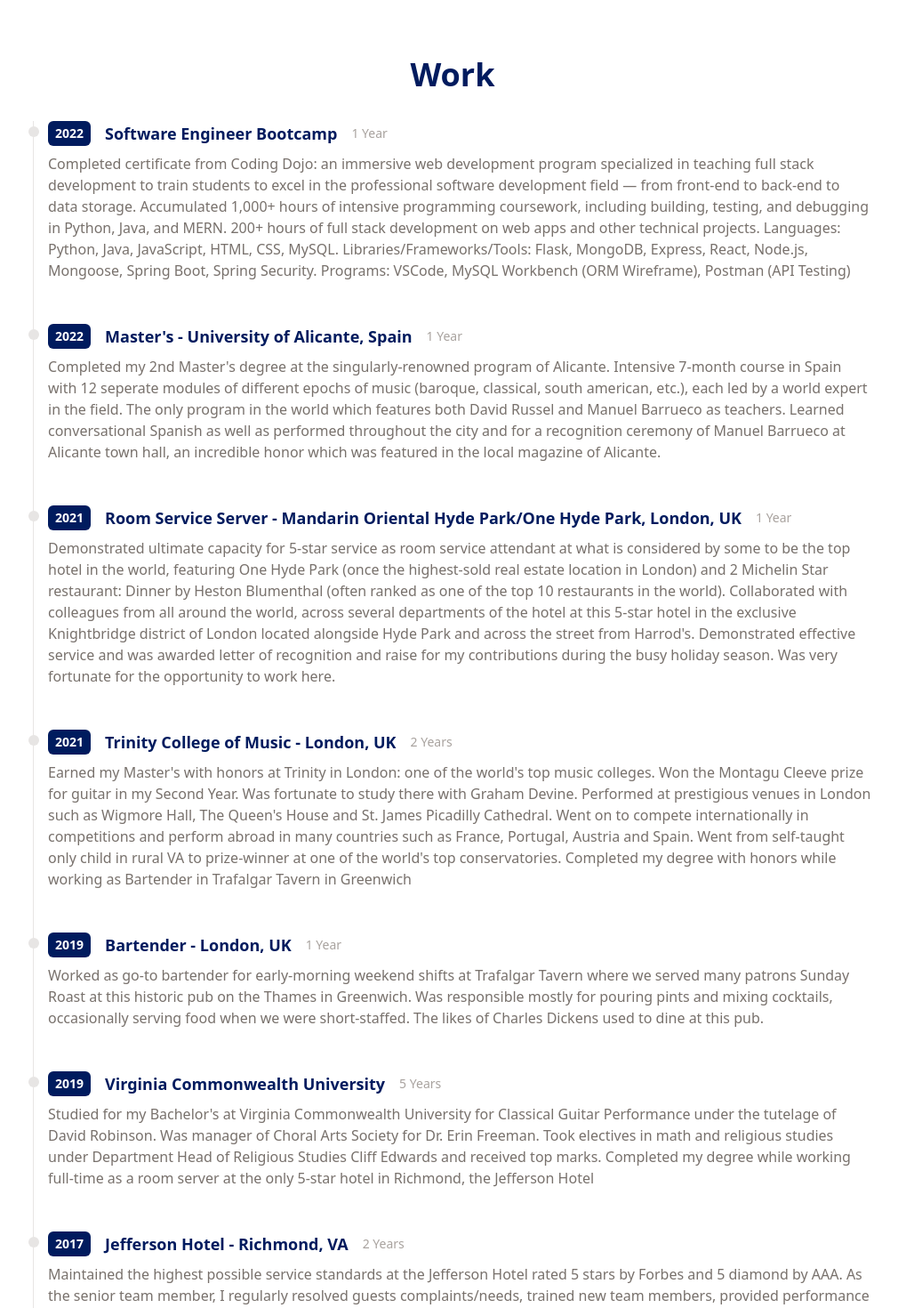
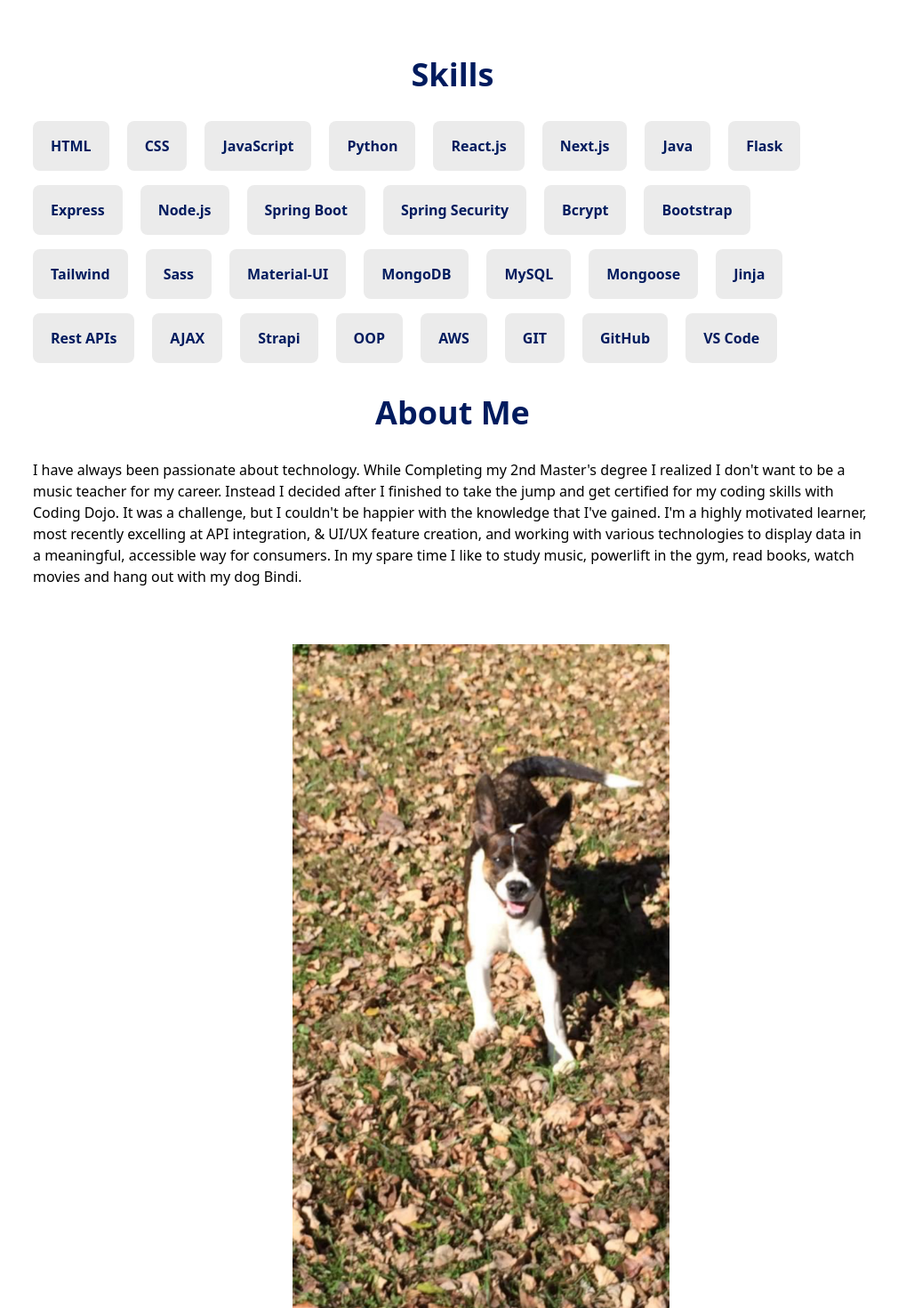
Before and after one commit to cliffordstevenson/myPersonalWebsite, a React (Vite) app: page / in a window 1280 px wide. Shown: the part 800-2270 px from the top of the page at 89% size, without its empty margins (163-1173 px from the left). Built offline with nearby package versions, Linux system fonts and the light colour scheme.

Commit message:
ready4deploy

```diff
--- a/src/components/Main.jsx
+++ b/src/components/Main.jsx
@@ -46,7 +46,7 @@
                         <a href="https://twitter.com/cliffspeaking"><FaTwitter className="cursor-pointer" size={20} /></a>
                         <a href="https://www.facebook.com/cliff.stevenson.9/"><FaFacebookF className="cursor-pointer" size={20} /></a>
                         <a href="https://www.instagram.com/acsguitar/?hl=en"><FaInstagram className="cursor-pointer" size={20} /></a>
-                        <a href="https://www.linkedin.com/in/cliffordandrewstevenson/"><FaLinkedinIn className="cursor-pointer" size={20} /></a>
+                        <a href="https://www.linkedin.com/in/cliffstvnsn/"><FaLinkedinIn className="cursor-pointer" size={20} /></a>
                         <a href="https://github.com/cliffstvnsn"><FaGithub className="cursor-pointer" size={20} /></a>
                     </div>
                 </div>
--- a/src/components/Photo.jsx
+++ b/src/components/Photo.jsx
@@ -1,5 +1,5 @@
 import React from 'react'
-import ProfilePhoto from '../assets/ProfilePhoto.png'
+import ProfilePhoto from '/CliffPhoto.jpg'
 
 const Photo = () => {
     return (
--- a/src/components/Projects.jsx
+++ b/src/components/Projects.jsx
@@ -8,7 +8,7 @@
 const Projects = () => {
     return (
         <div id='projects' className='max-w-[1040px] m-auto md:pl-20 p-4 py-16'>
-            <h1 className='text-4xl font-bold text-center text-[#001b5e]'>Projects</h1>
+            <h1 className='text-4xl font-bold text-center text-[#001b5e]'>Portfolio</h1>
             <p className='text-center py-8'>
                 I am passionate about learning new technologies and creating apps to solve real-world problems. Here are featured some of my most recent projects
             </p>
@@ -16,7 +16,7 @@
                 <ProjectItem img={helpDeskImg} title='HelpDesk App' link="https://github.com/cliffstvnsn/SupportDesk"/>
                 <ProjectItem img={NetflixIMG} title='Netflix App' link='https://github.com/cliffstvnsn/netflixfirebase'/>
                 <ProjectItem img={SneakerHeadIMG} title='E-Commerce App' link="https://github.com/cliffstvnsn/SneakerHead"/>
-                <ProjectItem img={UserIMG} title='User App' link="https://github.com/cliffstvnsn/businessadmindashboard"/>
+                <ProjectItem img={UserIMG} title='Business Admin Dashboard' link="https://github.com/cliffstvnsn/businessadmindashboard"/>
 
             </div>
         </div>
--- a/src/components/Sidenav.jsx
+++ b/src/components/Sidenav.jsx
@@ -31,11 +31,11 @@
                         </a>
                         <a onClick={handleNav} href="#work" className='w-[75%] flex justify-center items-center rounded-full shadow-lg bg-gray-100 shadow-gray-400 m-2 p-4 cursor-pointer hover:scale-110 ease-in duration-200'>
                             <GrProjects size={20} />
-                            <span className='pl-4'>Work</span>
+                            <span className='pl-4'>Skills</span>
                         </a>
                         <a onClick={handleNav} href="#projects" className='w-[75%] flex justify-center items-center rounded-full shadow-lg bg-gray-100 shadow-gray-400 m-2 p-4 cursor-pointer hover:scale-110 ease-in duration-200'>
                             <AiOutlineProject size={20} />
-                            <span className='pl-4'>Projects</span>
+                            <span className='pl-4'>Portfolio</span>
                         </a>
                         <a onClick={handleNav} href="Resume-Cliff.pdf" download="Resume-Cliff.pdf" className='w-[75%] flex justify-center items-center rounded-full shadow-lg bg-gray-100 shadow-gray-400 m-2 p-4 cursor-pointer hover:scale-110 ease-in duration-200'>
                             <BsPerson size={20} />
@@ -52,19 +52,19 @@
             <div className='md:block hidden fixed top-[25%] z-10'>
                 <div className='flex flex-col'>
                     <a href="#main" className='rounded-full shadow-lg bg-gray-100 shadow-gray-400 m-2 p-4 cursor-pointer hover:scale-110 ease-in duration-300'>
-                                <AiOutlineHome size={20}/>
+                        <AiOutlineHome size={20} />
                     </a>
                     <a href="#work" className='rounded-full shadow-lg bg-gray-100 shadow-gray-400 m-2 p-4 cursor-pointer hover:scale-110 ease-in duration-300'>
-                                <GrProjects size={20}/>
+                        <GrProjects size={20} />
                     </a>
                     <a href="#projects" className='rounded-full shadow-lg bg-gray-100 shadow-gray-400 m-2 p-4 cursor-pointer hover:scale-110 ease-in duration-300'>
-                                <AiOutlineProject size={20}/>
+                        <AiOutlineProject size={20} />
                     </a>
                     <a href="Resume-Cliff.pdf" download={'Resume-Cliff.pdf'} className='rounded-full shadow-lg bg-gray-100 shadow-gray-400 m-2 p-4 cursor-pointer hover:scale-110 ease-in duration-300'>
-                                <BsPerson size={20}/>
+                        <BsPerson size={20} />
                     </a>
                     <a href="#contact" className='rounded-full shadow-lg bg-gray-100 shadow-gray-400 m-2 p-4 cursor-pointer hover:scale-110 ease-in duration-300'>
-                                <AiOutlineMail size={20}/>
+                        <AiOutlineMail size={20} />
                     </a>
                 </div>
             </div>
--- a/src/components/Work.jsx
+++ b/src/components/Work.jsx
@@ -1,10 +1,11 @@
 import React from 'react';
 import WorkItem from './WorkItem';
+import Bindi from '/Bindi.jpg';
 
 const data = [
     {
         year: 2022,
-        title: "Software Engineer Bootcamp",
+        title: "Software Engineer Bootcamp - Coding Dojo",
         duration: '1 Year',
         details:
             "Completed certificate from Coding Dojo: an immersive web development program specialized in teaching full stack development to train students to excel in the professional software development field — from front-end to back-end to data storage. Accumulated 1,000+ hours of intensive programming coursework, including building, testing, and debugging in Python, Java, and MERN. 200+ hours of full stack development on web apps and other technical projects. Languages: Python, Java, JavaScript, HTML, CSS, MySQL. Libraries/Frameworks/Tools: Flask, MongoDB, Express, React, Node.js, Mongoose, Spring Boot, Spring Security. Programs: VSCode, MySQL Workbench (ORM Wireframe), Postman (API Testing)"
@@ -18,42 +19,42 @@
     },
     {
         year: 2021,
-        title: "Room Service Server - Mandarin Oriental Hyde Park/One Hyde Park, London, UK",
+        title: "In-Room Dining Supervisor - Mandarin Oriental Hyde Park/One Hyde Park London, United Kingdom",
         duration: '1 Year',
         details:
-        "Demonstrated ultimate capacity for 5-star service as room service attendant at what is considered by some to be the top hotel in the world, featuring One Hyde Park (once the highest-sold real estate location in London) and 2 Michelin Star restaurant: Dinner by Heston Blumenthal (often ranked as one of the top 10 restaurants in the world). Collaborated with colleagues from all around the world, across several departments of the hotel at this 5-star hotel in the exclusive Knightbridge district of London located alongside Hyde Park and across the street from Harrod's. Demonstrated effective service and was awarded letter of recognition and raise for my contributions during the busy holiday season. Was very fortunate for the opportunity to work here."
+            "Demonstrated ultimate capacity for 5-star service as room service at what is considered by some to be the top hotel in the world, featuring One Hyde Park (once the highest-sold real estate location in London) and 2 Michelin Star restaurant: Dinner by Heston Blumenthal (often ranked as one of the top 10 restaurants in the world). Collaborated with colleagues from all around the world, across several departments of the hotel at this 5-star hotel in the exclusive Knightbridge district of London located alongside Hyde Park and across the street from Harrod's. Demonstrated effective service and was awarded letter of recognition and raise for my contributions during the busy holiday season. Was very fortunate for the opportunity to work here."
     },
     {
         year: 2021,
-        title: 'Trinity College of Music - London, UK',
+        title: 'Trinity College of Music - London, United Kingdom',
         duration: '2 Years',
         details:
             "Earned my Master's with honors at Trinity in London: one of the world's top music colleges. Won the Montagu Cleeve prize for guitar in my Second Year. Was fortunate to study there with Graham Devine. Performed at prestigious venues in London such as Wigmore Hall, The Queen's House and St. James Picadilly Cathedral. Went on to compete internationally in competitions and perform abroad in many countries such as France, Portugal, Austria and Spain. Went from self-taught only child in rural VA to prize-winner at one of the world's top conservatories. Completed my degree with honors while working as Bartender in Trafalgar Tavern in Greenwich"
     },
     {
         year: 2019,
-        title: 'Bartender - London, UK',
+        title: 'Bartender - London, United Kingdom',
         duration: '1 Year',
         details:
             'Worked as go-to bartender for early-morning weekend shifts at Trafalgar Tavern where we served many patrons Sunday Roast at this historic pub on the Thames in Greenwich. Was responsible mostly for pouring pints and mixing cocktails, occasionally serving food when we were short-staffed. The likes of Charles Dickens used to dine at this pub.'
     },
     {
         year: 2019,
-        title: 'Virginia Commonwealth University',
+        title: 'Virginia Commonwealth University - Richmond, Virginia',
         duration: '5 Years',
         details:
             "Studied for my Bachelor's at Virginia Commonwealth University for Classical Guitar Performance under the tutelage of David Robinson. Was manager of Choral Arts Society for Dr. Erin Freeman. Took electives in math and religious studies under Department Head of Religious Studies Cliff Edwards and received top marks. Completed my degree while working full-time as a room server at the only 5-star hotel in Richmond, the Jefferson Hotel"
     },
     {
         year: 2017,
-        title: 'Jefferson Hotel - Richmond, VA',
+        title: 'Jefferson Hotel - Richmond, Virginia',
         duration: '2 Years',
         details:
             'Maintained the highest possible service standards at the Jefferson Hotel rated 5 stars by Forbes and 5 diamond by AAA. As the senior team member, I regularly resolved guests complaints/needs, trained new team members, provided performance feedback, and lead the team. Dealt with several high intensity situations/emergencies at the hotel with singular precision and effective communication with managers. Collaborated between many departments within the hotel to provide to guest accomodations. Oversaw evening dinner shifts during busy high-volume winter seasons.'
     },
     {
         year: 2016,
-        title: 'City Oyster and Sushi Bar - Delray Beach, FL',
+        title: 'City Oyster and Sushi Bar - Delray Beach, Florida',
         duration: '2 Years',
         details:
             "Acted as server in extremely fast-paced, bustling restaurants on Atlantic Ave in Delray Beach, which boasts a consistently busy winter season due to the snowbirds and good weather in South Florida during the winter. Every weeknight would have 400+ covers. Cut my teeth in the restaurant industry. Was promoted from busboy to food runner to server. Collaborated with kitchen staff to ensure efficient service and excellent customer experience. Worked 3 jobs at once on Atlantic Ave (Others being DaDa and Vic and Angelo's) where I was also a BarBack and Food Runner"
@@ -63,8 +64,49 @@
 const Work = () => {
     return (
         <div id="work" className='max-w-[1040px] m-auto md:pl-20 p-4 py-16'>
-            <h1 className='text-4xl font-bold text-center text-[#001b5e] pb-8'>Work</h1>
-            {data.map((item,idx)=>(
+            <h1 className='text-4xl font-bold text-center  text-[#001b5e] pb-8'>Skills</h1>
+            <div className='flex flex-wrap pb-5'>
+                <div className="py-4 px-5 mb-4 mr-5 bg-[#ebebeb] rounded-lg font-semibold text-[#001b5e]">HTML</div>
+                <div className="py-4 px-5 mb-4 mr-5 bg-[#ebebeb] rounded-lg font-semibold text-[#001b5e]">CSS</div>
+                <div className="py-4 px-5 mb-4 mr-5 bg-[#ebebeb] rounded-lg font-semibold text-[#001b5e]">JavaScript</div>
+                <div className="py-4 px-5 mb-4 mr-5 bg-[#ebebeb] rounded-lg font-semibold text-[#001b5e]">Python</div>
+                <div className="py-4 px-5 mb-4 mr-5 bg-[#ebebeb] rounded-lg font-semibold text-[#001b5e]">React.js</div>
+                <div className="py-4 px-5 mb-4 mr-5 bg-[#ebebeb] rounded-lg font-semibold text-[#001b5e]">Next.js</div>
+                <div className="py-4 px-5 mb-4 mr-5 bg-[#ebebeb] rounded-lg font-semibold text-[#001b5e]">Java</div>
+                <div className="py-4 px-5 mb-4 mr-5 bg-[#ebebeb] rounded-lg font-semibold text-[#001b5e]">Flask</div>
+                <div className="py-4 px-5 mb-4 mr-5 bg-[#ebebeb] rounded-lg font-semibold text-[#001b5e]">Express</div>
+                <div className="py-4 px-5 mb-4 mr-5 bg-[#ebebeb] rounded-lg font-semibold text-[#001b5e]">Node.js</div>
+                <div className="py-4 px-5 mb-4 mr-5 bg-[#ebebeb] rounded-lg font-semibold text-[#001b5e]">Spring Boot</div>
+                <div className="py-4 px-5 mb-4 mr-5 bg-[#ebebeb] rounded-lg font-semibold text-[#001b5e]">Spring Security</div>
+                <div className="py-4 px-5 mb-4 mr-5 bg-[#ebebeb] rounded-lg font-semibold text-[#001b5e]">Bcrypt</div>
+                <div className="py-4 px-5 mb-4 mr-5 bg-[#ebebeb] rounded-lg font-semibold text-[#001b5e]">Bootstrap</div>
+                <div className="py-4 px-5 mb-4 mr-5 bg-[#ebebeb] rounded-lg font-semibold text-[#001b5e]">Tailwind</div>
+                <div className="py-4 px-5 mb-4 mr-5 bg-[#ebebeb] rounded-lg font-semibold text-[#001b5e]">Sass</div>
+                <div className="py-4 px-5 mb-4 mr-5 bg-[#ebebeb] rounded-lg font-semibold text-[#001b5e]">Material-UI</div>
+                <div className="py-4 px-5 mb-4 mr-5 bg-[#ebebeb] rounded-lg font-semibold text-[#001b5e]">MongoDB</div>
+                <div className="py-4 px-5 mb-4 mr-5 bg-[#ebebeb] rounded-lg font-semibold text-[#001b5e]">MySQL</div>
+                <div className="py-4 px-5 mb-4 mr-5 bg-[#ebebeb] rounded-lg font-semibold text-[#001b5e]">Mongoose</div>
+                <div className="py-4 px-5 mb-4 mr-5 bg-[#ebebeb] rounded-lg font-semibold text-[#001b5e]">Jinja</div>
+                <div className="py-4 px-5 mb-4 mr-5 bg-[#ebebeb] rounded-lg font-semibold text-[#001b5e]">Rest APIs</div>
+                <div className="py-4 px-5 mb-4 mr-5 bg-[#ebebeb] rounded-lg font-semibold text-[#001b5e]">AJAX</div>
+                <div className="py-4 px-5 mb-4 mr-5 bg-[#ebebeb] rounded-lg font-semibold text-[#001b5e]">Strapi</div>
+                <div className="py-4 px-5 mb-4 mr-5 bg-[#ebebeb] rounded-lg font-semibold text-[#001b5e]">OOP</div>
+                <div className="py-4 px-5 mb-4 mr-5 bg-[#ebebeb] rounded-lg font-semibold text-[#001b5e]">AWS</div>
+                <div className="py-4 px-5 mb-4 mr-5 bg-[#ebebeb] rounded-lg font-semibold text-[#001b5e]">GIT</div>
+                <div className="py-4 px-5 mb-4 mr-5 bg-[#ebebeb] rounded-lg font-semibold text-[#001b5e]">GitHub</div>
+                <div className="py-4 px-5 mb-4 mr-5 bg-[#ebebeb] rounded-lg font-semibold text-[#001b5e]">VS Code</div>
+
+            </div>
+            <h1 className='text-4xl font-bold text-center text-[#001b5e] pb-8'>About Me</h1>
+            <div className='flex flex-wrap'>
+                <p>I have always been passionate about technology. While Completing my 2nd Master's degree I realized I don't want to be a music teacher for my career. Instead I decided after I finished to take the jump and get certified for my coding skills with Coding Dojo. It was a challenge, but I couldn't be happier with the knowledge that I've gained. I'm a highly motivated learner, most recently excelling at API integration, &
+                    UI/UX feature creation, and working with various technologies to display data in a meaningful, accessible way for consumers. In my spare time I like to study music, powerlift in the gym, read books, watch movies and hang out with my dog Bindi.</p>
+            </div>
+            <div className='max-w-[520px] m-auto md:pl-20 p-4 py-16'>
+                <img src={Bindi} alt="img" height={100} />
+            </div>
+
+            {/* {data.map((item,idx)=>(
                 <WorkItem
                 key={idx}
                 year={item.year}
@@ -72,8 +114,10 @@
                 duration={item.duration}
                 details={item.details}
                 />
-            ))}
+            ))} */}
+
         </div>
+
     )
 }
 
```
Also changed, not shown: public/Bindi.jpg (added), public/CliffPhoto.jpg (added). Lines whose indentation alone changed are shown as unchanged.
